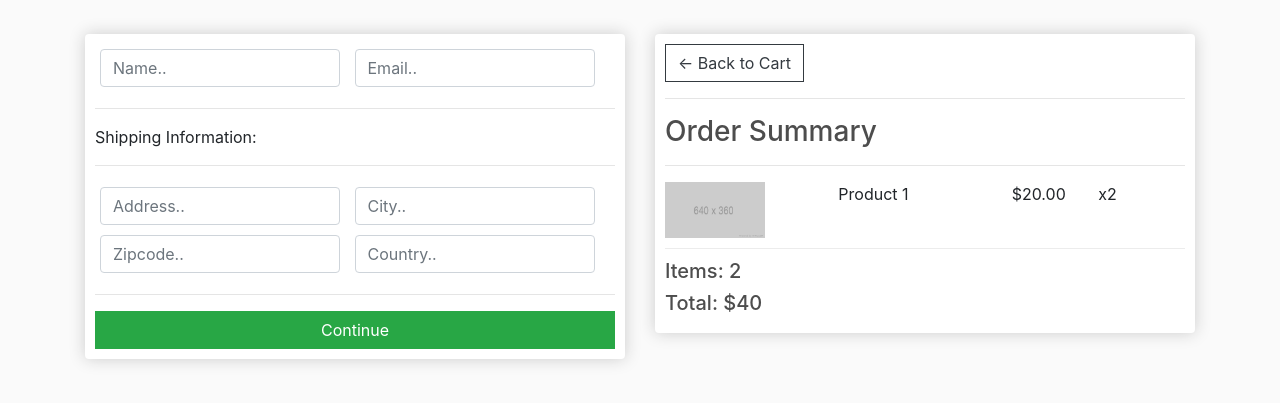
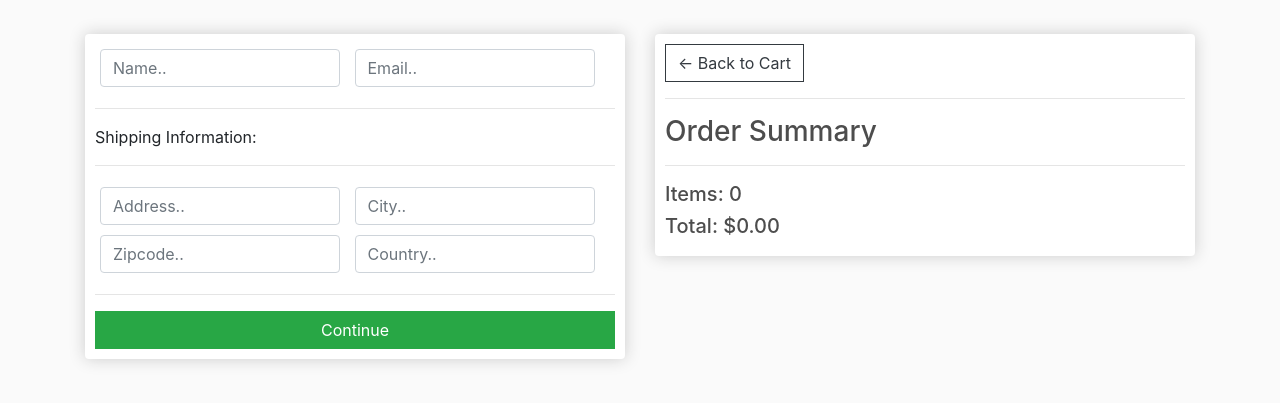
Before and after one commit to youhubs/myshop, a Django app: page /checkout/ in a window 1280 px wide. Shown: the part 57-460 px from the top of the page. Run offline with Django 3.2, Linux system fonts and the light colour scheme; some libraries are stand-ins or nearby versions.

Commit message:
render data in checkout.html

```diff
--- a/store/templates/store/checkout.html
+++ b/store/templates/store/checkout.html
@@ -51,15 +51,17 @@
 				<a  class="btn btn-outline-dark" href="{% url 'cart' %}">&#x2190; Back to Cart</a>
 				<hr>
 				<h3>Order Summary</h3>
-				<hr>
+                <hr>
+                {% for item in items %}
 				<div class="cart-row">
-					<div style="flex:2"><img class="row-image" src="{% static 'images/placeholder.png' %}"></div>
-					<div style="flex:2"><p>Product 1</p></div>
-					<div style="flex:1"><p>$20.00</p></div>
-					<div style="flex:1"><p>x2</p></div>
-				</div>
-				<h5>Items: 2</h5>
-				<h5>Total: $40</h5>
+					<div style="flex:2"><img class="row-image" src="{{item.product.imageURL}}"></div>
+					<div style="flex:2"><p>{{item.product.name}}</p></div>
+					<div style="flex:1"><p>${{item.product.price}}</p></div>
+					<div style="flex:1"><p>x{{item.quantity}}</p></div>
+                </div>
+                {% endfor %}
+				<h5>Items: {{order.get_cart_items}}</h5>
+				<h5>Total: ${{order.get_cart_total|floatformat:2}}</h5>
 			</div>
         </div>
     </div>
```
